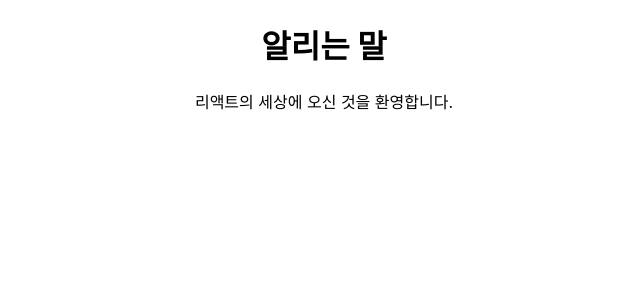
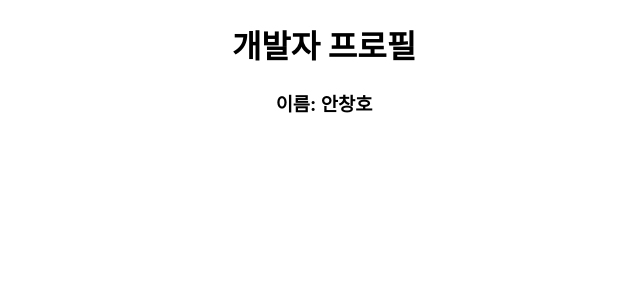
Before and after one commit to osparking/jb-react-app, a React (Create React App) app: page / in a window 1280 px wide. Shown: the top 300 px of the page, without its empty margins (316-956 px from the left). Built offline with nearby package versions, Linux system fonts and the light colour scheme; the HTML template or start-up script is replaced by a standard one.

Commit message:
use the new profile compo'

```diff
--- a/src/App.js
+++ b/src/App.js
@@ -1,10 +1,11 @@
 import './App.css';
+import Profile from './Profile';
 
 function App() {
   return (
     <div className="App">
-      <h1>알리는 말</h1>
-      <p>리액트의 세상에 오신 것을 환영합니다.</p>
+      <h1>개발자 프로필</h1>
+      <Profile />
     </div>
   );
 }
```
